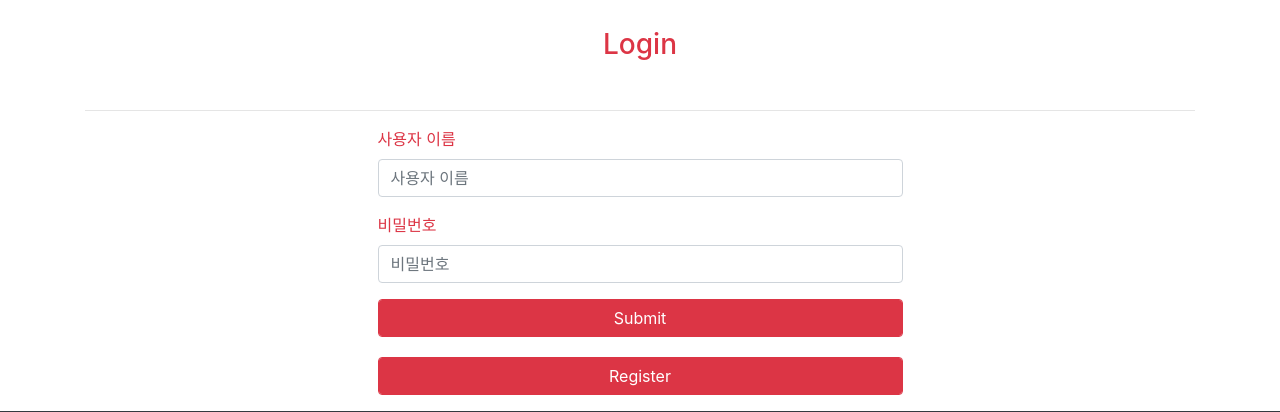
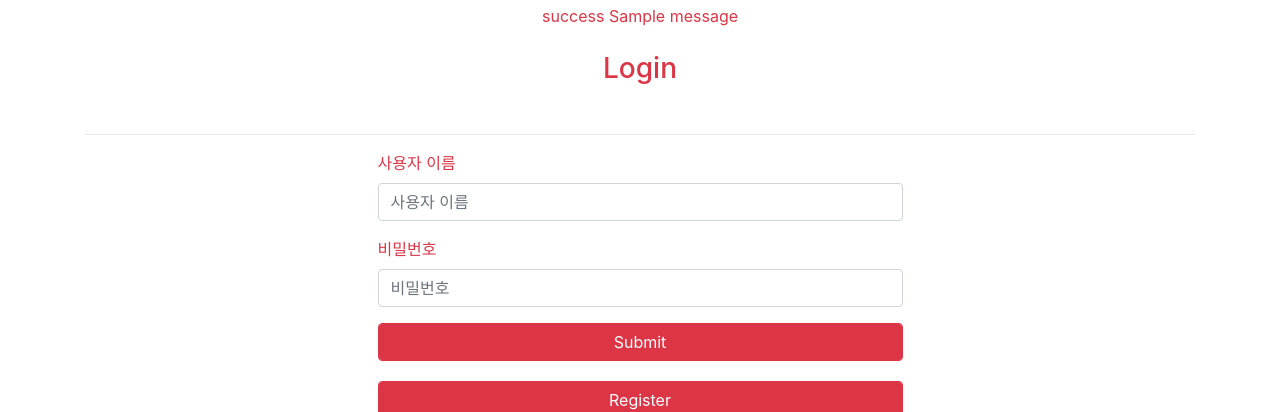
Before and after one commit to bluebamus/django_function_based_web_site, a Django app: page /login/ in a window 1280 px wide. Shown: the part 321-733 px from the top of the page. Run offline with Django 3.2, Linux system fonts and the light colour scheme; tables that the repository leaves empty hold one stand-in row (values such as "Sample post"); one stand-in notice (Sample message) is shown; parts of the project's set-up code (start-up, migrations or seed data) failed here and were passed over.

Commit message:
added decorators for fbv

```diff
--- a/board/views.py
+++ b/board/views.py
@@ -5,6 +5,7 @@ from user.models import Usert
 from tag.models import Tag
 from .models import Board
 from .forms import BoardForm, BoardUpdateForm
+from user.decorators import *
 
 # Create your views here.
 
@@ -18,6 +19,7 @@ def board_detail(request, pk):
     return render(request, "board_detail.html", {"board": board})
 
 
+@login_required
 def board_update(request, pk):
     try:
         #board = Board.objects.get(pk=pk)
@@ -80,6 +82,7 @@ def board_update(request, pk):
     return render(request, "board_update.html", {"form": form, "board": board})
 
 
+@login_required
 def board_delete(request, pk):
     try:
         board = Board.objects.get(pk=pk)
@@ -88,7 +91,7 @@ def board_delete(request, pk):
 
     if not request.session.get("user"):
 
-        err_msg = "로그인을 한 본인만 글을 삭제할 수 있습니다."
+        err_msg = "로그인을 한 사용자만 글을 삭제할 수 있습니다."
         return render(request, "board_detail.html", {"board": board, "err_msg": err_msg})
 
     user_id = request.session.get("user")
@@ -102,6 +105,7 @@ def board_delete(request, pk):
     return redirect("/board/list/")
 
 
+@login_required
 def board_write(request):
     if not request.session.get("user"):
         return redirect("/login/")
--- a/templates/login.html
+++ b/templates/login.html
@@ -11,6 +11,14 @@
             </p>
         </header>
         <div class="text-center text-danger">{{ error }}</div>
+        <div class="text-center text-danger">
+        {% if messages %}
+            {% for message in messages %}
+                {{ message.tags }}
+                {{ message.message }}
+            {% endfor %}
+        {% endif %}
+        </div>
         <br />
         <h3 class="text-center text-danger">Login</h3>
         <br />
```
Also changed, not shown: 1 other file.
